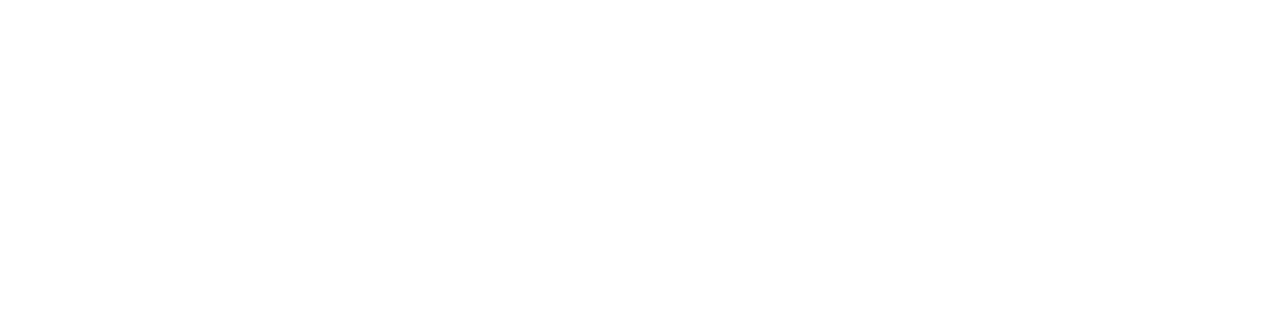
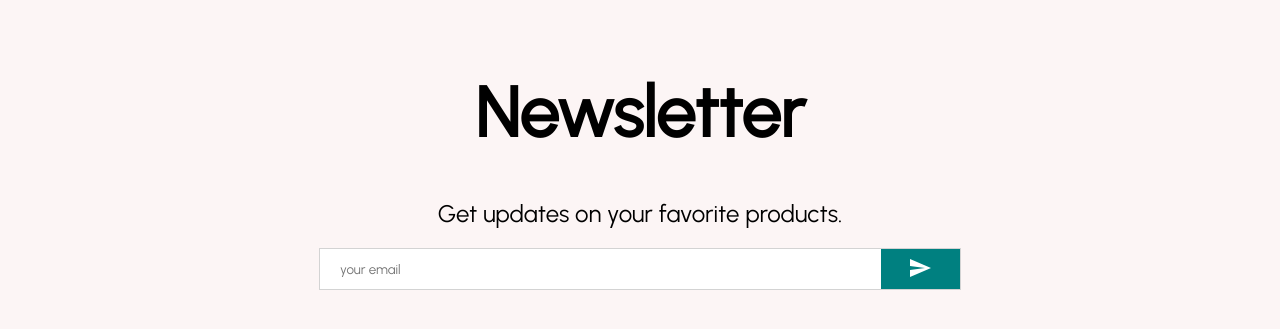
Before and after one commit to JWoltjen/ecommerce, a React (Create React App) app in the folder client/: page / in a window 1280 px wide. Shown: the part 2701-3030 px from the top of the page. Before the commit the page ends 2618 px from the top, so only its background shows below. Built offline with nearby package versions, Linux system fonts and the light colour scheme.

Commit message:
style newsletter component

```diff
--- a/client/src/components/Newsletter.js
+++ b/client/src/components/Newsletter.js
@@ -1,17 +1,47 @@
 import { Send } from '@material-ui/icons'
 import styled from 'styled-components'
 
-const Container = styled.div``
+const Container = styled.div`
+    height: 60vh;
+    background-color: #fcf5f5;
+    display: flex;
+    align-items: center;
+    justify-content: center;
+    flex-direction: column;
+`
 
-const Title = styled.h1``
+const Title = styled.h1`
+    font-size: 70px;
+    margin-bottom: 20px;
+`
 
-const Description = styled.p``
+const Description = styled.p`
+    font-size: 24px;
+    font-weight: 300;
+    margin-bottom: 20px;
+`
 
-const InputContainer = styled.div``
+const InputContainer = styled.div`
+    width: 50%;
+    height: 40px;
+    background-color: white;
+    display: flex;
+    justify-content: space-between;
+    border: 1px solid lightgray;
+`
 
-const Input = styled.input``
+const Input = styled.input`
+    border: none;
+    flex: 8;
+    padding-left: 20px;
+`
 
-const Button = styled.button``
+const Button = styled.button`
+    flex: 1;
+    border: none;
+    background-color: teal;
+    color: white;
+`
 
 
 function Newsletter() {
--- a/client/src/pages/Home.js
+++ b/client/src/pages/Home.js
@@ -4,6 +4,7 @@
 import Slider from '../components/Slider'
 import Categories from '../components/Categories'
 import Products from '../components/Products'
+import Newsletter from '../components/Newsletter'
 
 function Home() {
     return (
@@ -13,6 +14,7 @@
             <Slider/>
             <Categories/>
             <Products/>
+            <Newsletter/>
         </div>
     )
 }
```
Also changed, not shown: 1 other file (tests, documents, lock files or other folders).
